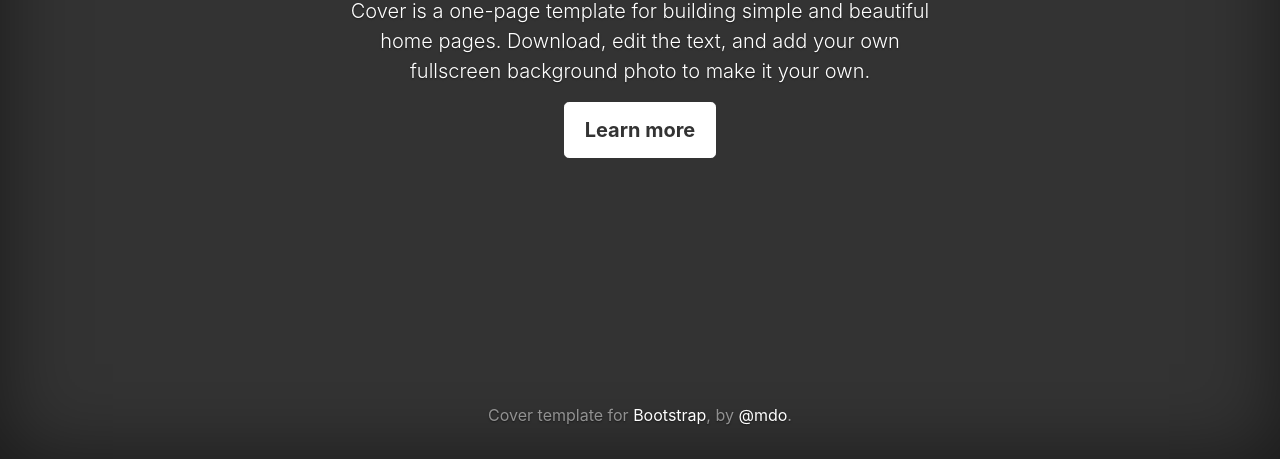
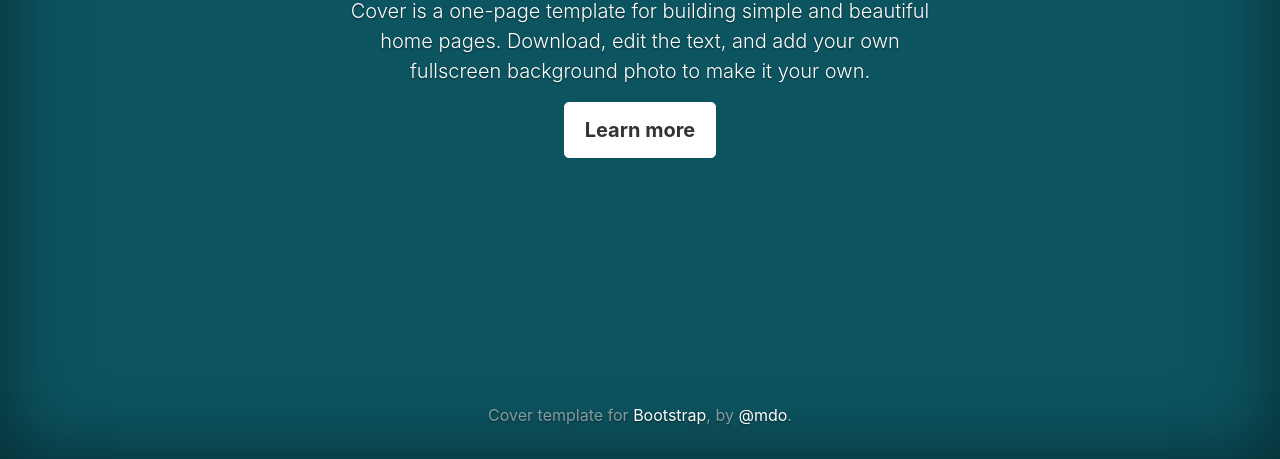
Before and after one commit to noczero/zerocover, a plain HTML site: page index.html in a window 1280 px wide. Shown: the part 341-800 px from the top of the page. Drawn offline with nearby package versions, Linux system fonts and the light colour scheme.

Commit message:
changed body background

```diff
--- a/assets/css/cover.css
+++ b/assets/css/cover.css
@@ -27,7 +27,7 @@ a:hover {
 html,
 body {
   height: 100%;
-  background-color: #333;
+  background-color: #0c5460;
 }
 
 body {
```
